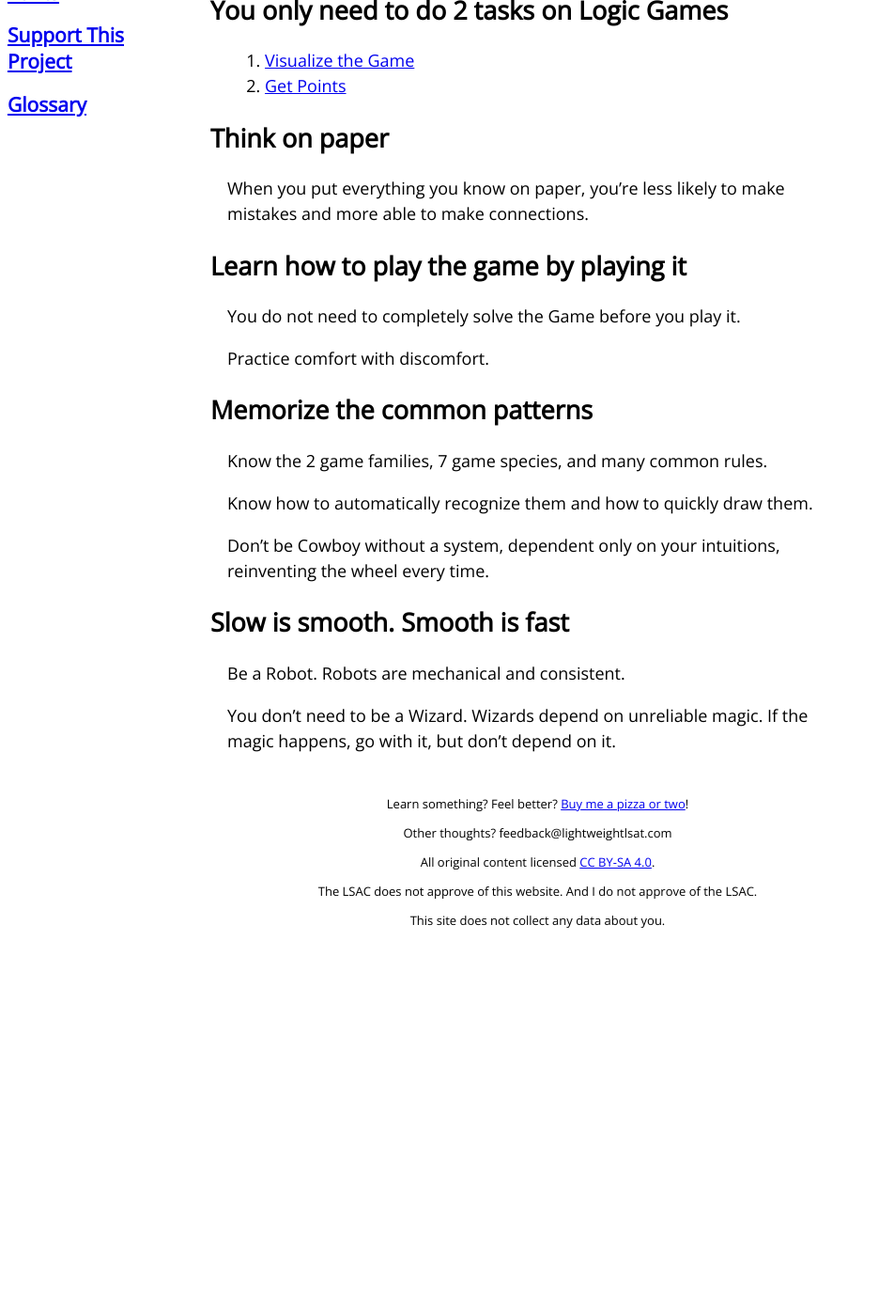
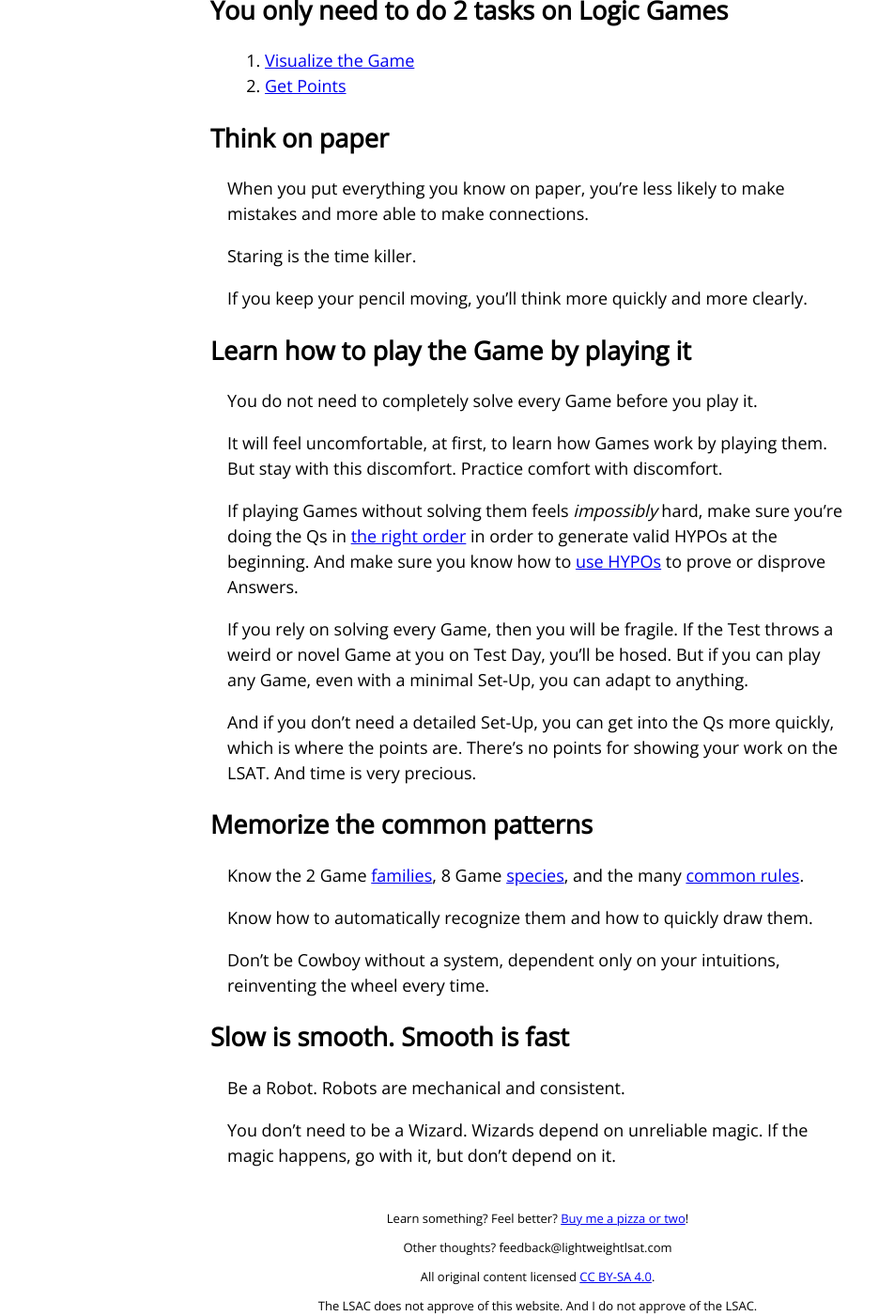
Before and after one commit to gpdowney/lightweightLSAT, a Jekyll site: the page built from pages/game/game.md, in a window 1280 px wide and 1400 px high, scrolled down 659 px. Shown: the whole window at 94% size, without its empty margins (0-952 px from the left). Built offline with Jekyll 4.4.1, drawn with Linux system fonts in a browser that asks for light colours; before the commit the page ends 1681 px from its top, so only the background shows below that; some of the changed text lies outside the part shown.

Commit message:
"number" to "numeric"

```diff
--- a/_data/LGSpecies.yml
+++ b/_data/LGSpecies.yml
@@ -8,7 +8,7 @@
   family: Order
   know: Extra Variable.
   set-up: Write above and below the Number-line.
-  complications: Index may be useful to note number information.
+  complications: Index may be useful to note [numeric](glossary.html/#numeric) information.
 
 - name: Unequal
   family: Order
@@ -18,7 +18,7 @@
     - Too many Elements: Adapt your Number-line.
     - Too many Spots: Adapt your Index.
   complications: |
-    Pay careful attention to the Numbers...
+    Pay careful attention to the [numeric](glossary.html/#numeric) information...
     - Does each Element/Spot need to be used?
     - How many could go in each Spot?
     - Which Elements will repeat and how much?
--- a/_data/definitions.yml
+++ b/_data/definitions.yml
@@ -207,9 +207,9 @@
 - word: CBF
   meaning: Could be False. (Proved by CBF.)
 
-- word: Numbers
+- word: Numeric
   meaning: >
-    Any numerical information in the Scenario or Conditions,
+    Any number information in the Scenario or Conditions,
     including whether each Element must be used,
     how often each Element can or must be used,
     and the size of the Board.
--- a/pages/game/game.md
+++ b/pages/game/game.md
@@ -1,12 +1,12 @@
 ---
 title: Logic Games
-cat: game
-permalink: game.html
+cat: Game
+permalink: Game.html
 ---
 
 ## Anatomy of a Logic Game
 
-[![example of a logic game][1]][1]
+[![example of a logic Game][1]][1]
 
 ## You only need to do 2 tasks on Logic Games
 
@@ -17,15 +17,25 @@
 
 When you put everything you know on paper, you're less likely to make mistakes and more able to make connections.
 
-## Learn how to play the game by playing it
+Staring is the time killer.
 
-You do not need to completely solve the Game before you play it.
+If you keep your pencil moving, you'll think more quickly and more clearly.
 
-Practice comfort with discomfort.
+## Learn how to play the Game by playing it
+
+You do not need to completely solve every Game before you play it.
+
+It will feel uncomfortable, at first, to learn how Games work by playing them. But stay with this discomfort. Practice comfort with discomfort.
+
+If playing Games without solving them feels *impossibly* hard, make sure you're doing the Qs in [the right order][3] in order to generate valid HYPOs at the beginning. And make sure you know how to [use HYPOs][4] to prove or disprove Answers.
+
+If you rely on solving every Game, then you will be fragile. If the Test throws a weird or novel Game at you on Test Day, you'll be hosed. But if you can play any Game, even with a minimal Set-Up, you can adapt to anything.
+
+And if you don't need a detailed Set-Up, you can get into the Qs more quickly, which is where the points are. There's no points for showing your work on the LSAT. And time is very precious.
 
 ## Memorize the common patterns
 
-Know the 2 game families, 7 game species, and many common rules.
+Know the 2 Game [families][5], 8 Game [species][5], and the many [common rules][6].
 
 Know how to automatically recognize them and how to quickly draw them.
 
```
Also changed, not shown: other parts of pages/game/game.md (+4 -1 lines), pages/game/rules.md (+8 -7 lines), pages/game/visualize.md (+1 -1 lines).
